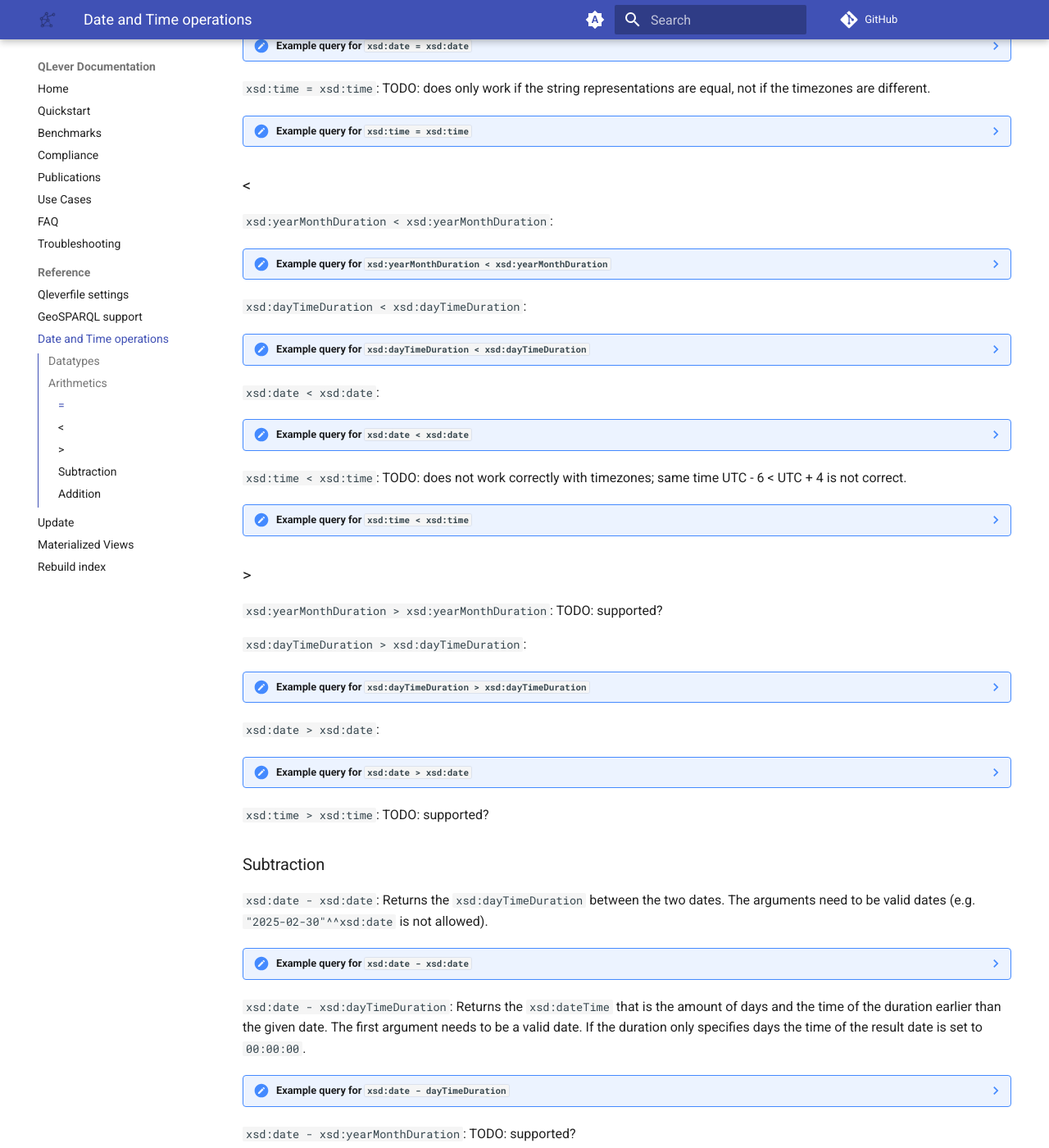
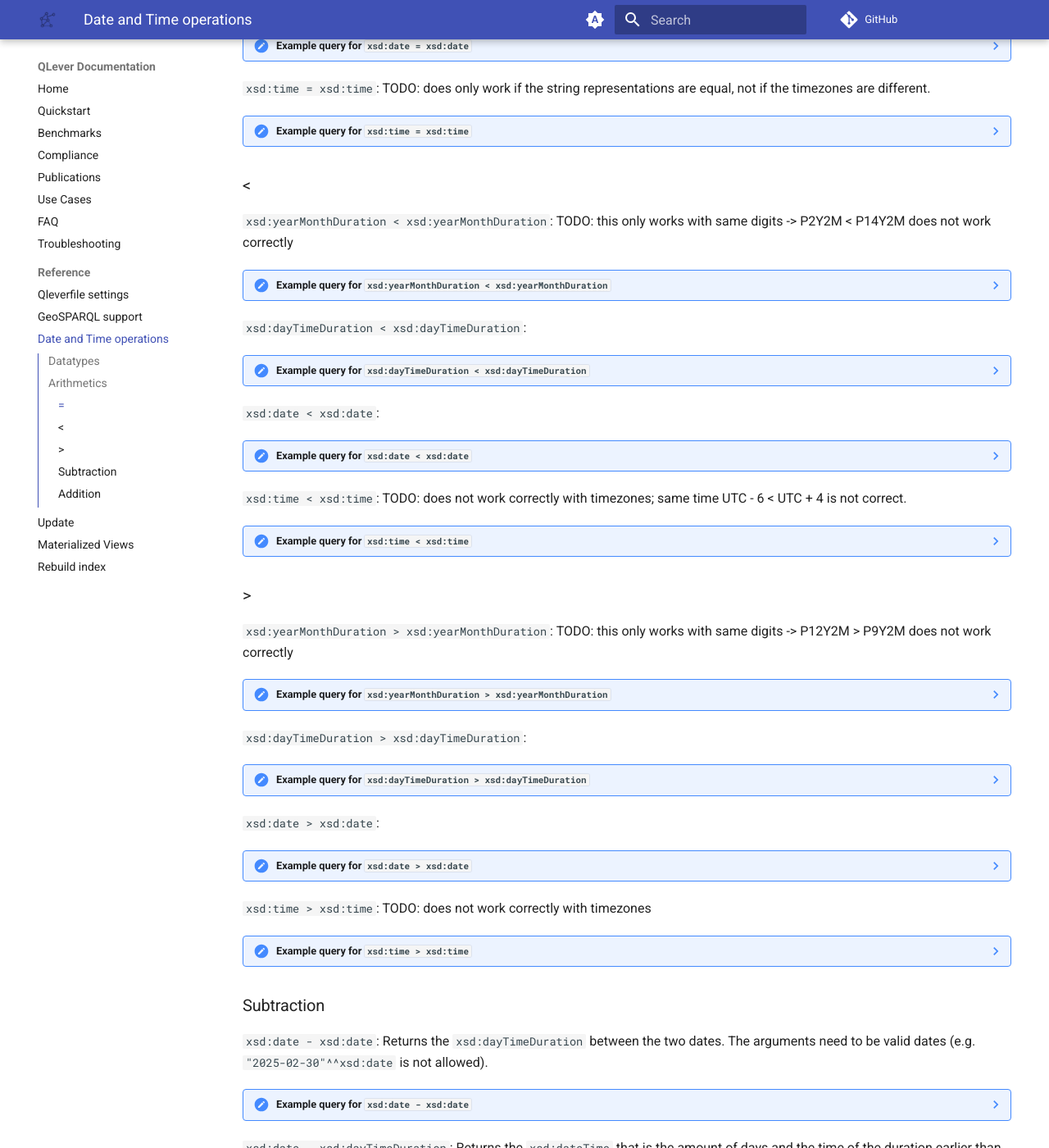
Before and after one commit to qlever-dev/qlever-docs, an MkDocs documentation site: the page built from docs/datetime.md, in a window 1280 px wide and 1400 px high, scrolled down 1133 px. Shown: the whole window at 82% size. Built offline with MkDocs 1.6.1 and Material for MkDocs 9.7.7, drawn with Linux system fonts in a browser that asks for light colours; plug-ins that fetch from the network failed and are left out; comment, search, counter and statistics services are not loaded; the version menu is left out.

Commit message:
Added examples for all valid operations from SEP

````diff
--- a/docs/datetime.md
+++ b/docs/datetime.md
@@ -76,7 +76,7 @@ TODO: dateTime = < > ist auch supported aber nicht im SEP (auch hier Probleme mi
 
 ### <
 
-`xsd:yearMonthDuration < xsd:yearMonthDuration`<a id="yearMonthDurationLTyearMonthDuration"></a>:
+`xsd:yearMonthDuration < xsd:yearMonthDuration`<a id="yearMonthDurationLTyearMonthDuration"></a>: TODO: this only works with same digits -> P2Y2M < P14Y2M does not work correctly
 ??? note "Example query for `xsd:yearMonthDuration < xsd:yearMonthDuration`"
 
     The first duration is smaller than the second.
@@ -146,7 +146,22 @@ TODO: dateTime = < > ist auch supported aber nicht im SEP (auch hier Probleme mi
 
 ### >
 
-`xsd:yearMonthDuration > xsd:yearMonthDuration`<a id="yearMonthDurationGTyearMonthDuration"></a>: TODO: supported?
+`xsd:yearMonthDuration > xsd:yearMonthDuration`<a id="yearMonthDurationGTyearMonthDuration"></a>: TODO: this only works with same digits -> P12Y2M > P9Y2M does not work correctly
+??? note "Example query for `xsd:yearMonthDuration > xsd:yearMonthDuration`"
+
+    The first duration is larger than the second.
+
+    ```sparql {data-demo-engine="osm-planet"}
+    PREFIX xsd: <http://www.w3.org/2001/XMLSchema#>
+    SELECT ?duration1 ?duration2 ?gt1 ?gt2
+    WHERE {
+        BIND("P12Y2M"^^xsd:yearMonthDuration AS ?duration1)
+        BIND("P10Y2M"^^xsd:yearMonthDuration AS ?duration2)
+
+        BIND(?duration1 > ?duration2 AS ?gt1)
+        BIND(?duration2 > ?duration1 AS ?gt2)
+    }
+    ```
 
 `xsd:dayTimeDuration > xsd:dayTimeDuration`<a id="dayTimeDurationGTdayTimeDuration"></a>:
 ??? note "Example query for  `xsd:dayTimeDuration > xsd:dayTimeDuration`"
@@ -182,7 +197,22 @@ TODO: dateTime = < > ist auch supported aber nicht im SEP (auch hier Probleme mi
     }
     ```
 
-`xsd:time > xsd:time`<a id="timeGTtime"></a>: TODO: supported?
+`xsd:time > xsd:time`<a id="timeGTtime"></a>: TODO: does not work correctly with timezones
+??? note "Example query for `xsd:time > xsd:time`"
+
+    The first time is four hours, one minute, and two seconds later than the second time.
+
+    ```sparql {data-demo-engine="osm-planet"}
+    PREFIX xsd: <http://www.w3.org/2001/XMLSchema#>
+    SELECT ?time1 ?time2 ?gt1 ?gt2
+    WHERE {
+        BIND("14:31:12Z"^^xsd:time AS ?time1)
+        BIND("10:30:10Z"^^xsd:time AS ?time2)
+
+        BIND(?time1 > ?time2 AS ?gt1)
+        BIND(?time2 > ?time1 AS ?gt2)
+    }
+    ```
 
 ### Subtraction
 
````
